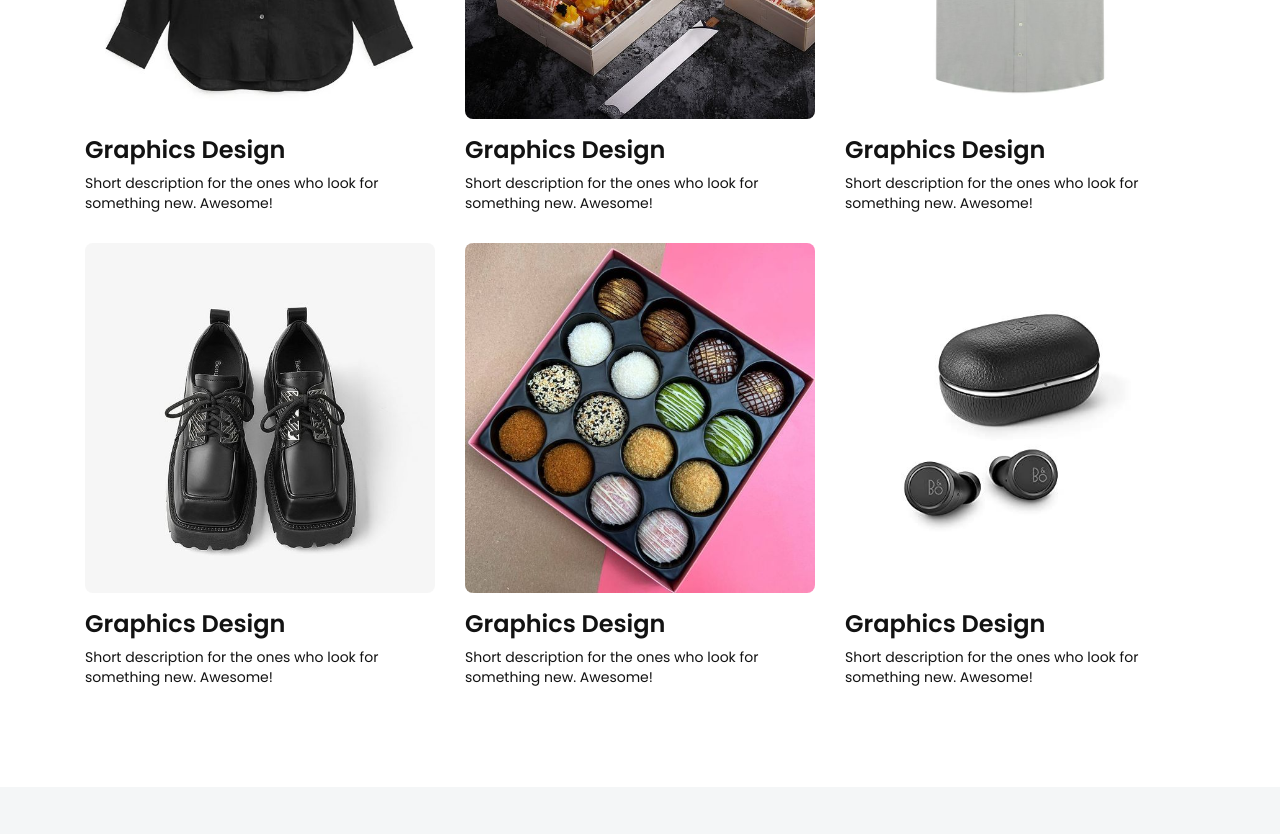
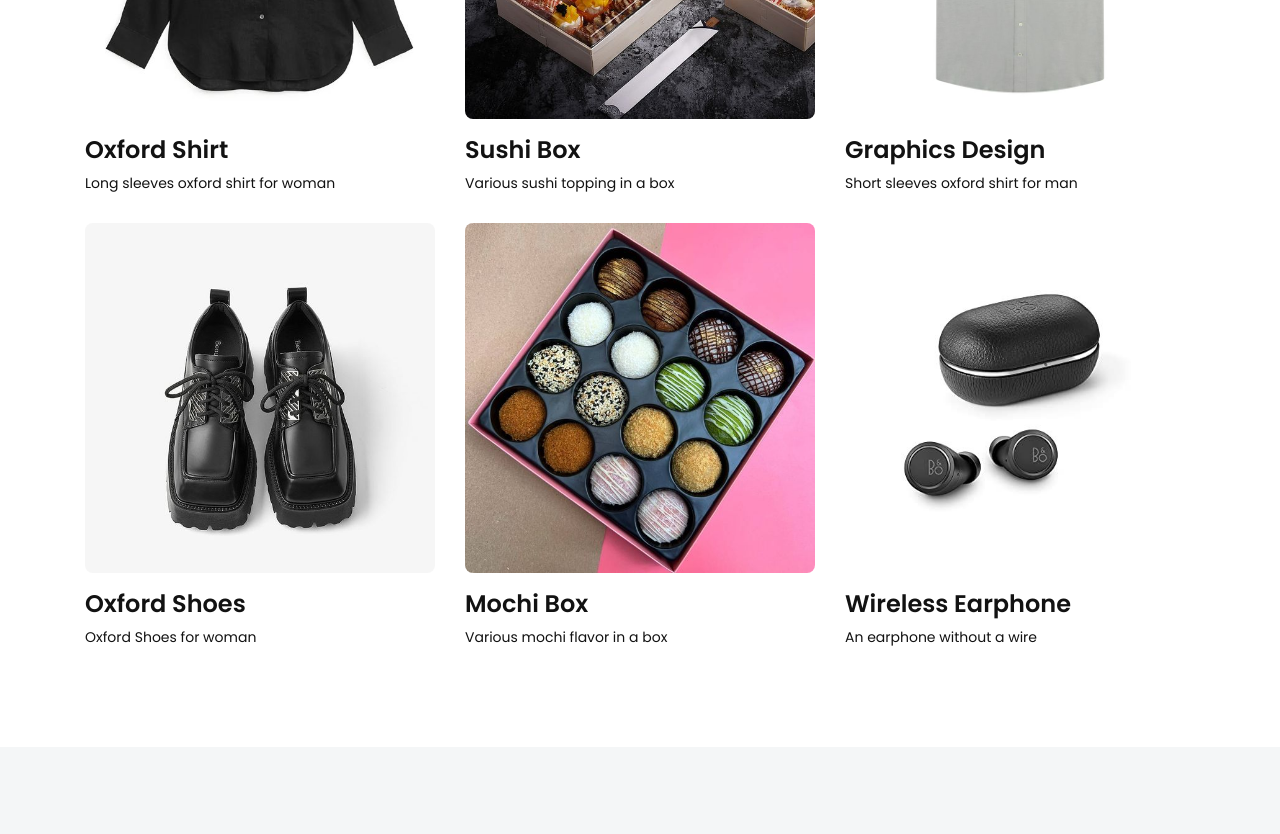
Before and after one commit to Ridho2212/UASCC, a plain HTML site: page index.html in a window 1280 px wide. Shown: the part 2580-3414 px from the top of the page. Drawn offline with Linux system fonts and the light colour scheme; files whose address does not match are found by name.

Commit message:
update products and favicon

```diff
--- a/index.html
+++ b/index.html
@@ -13,7 +13,7 @@
     <title>Go Shop!</title>
 
     <!--====== Favicon Icon ======-->
-    <link rel="shortcut icon" href="assets/images/favicon.png" type="image/png">
+    <link rel="shortcut icon" href="assets/images/favcon.png" type="image/png">
 
     <!--====== Bootstrap css ======-->
     <link rel="stylesheet" href="assets/css/bootstrap.min.css">
@@ -322,8 +322,8 @@
                             </div>
                         </div>
                         <div class="portfolio-text">
-                            <h4 class="portfolio-title"><a href="#">Graphics Design</a></h4>
-                            <p class="text">Short description for the ones who look for something new. Awesome!</p>
+                            <h4 class="portfolio-title"><a href="#">Oxford Shirt</a></h4>
+                            <p class="text">Long sleeves oxford shirt for woman</p>
                         </div>
                     </div> <!-- single portfolio -->
                 </div>
@@ -343,8 +343,8 @@
                             </div>
                         </div>
                         <div class="portfolio-text">
-                            <h4 class="portfolio-title"><a href="#">Graphics Design</a></h4>
-                            <p class="text">Short description for the ones who look for something new. Awesome!</p>
+                            <h4 class="portfolio-title"><a href="#">Sushi Box</a></h4>
+                            <p class="text">Various sushi topping in a box</p>
                         </div>
                     </div> <!-- single portfolio -->
                 </div>
@@ -365,7 +365,7 @@
                         </div>
                         <div class="portfolio-text">
                             <h4 class="portfolio-title"><a href="#">Graphics Design</a></h4>
-                            <p class="text">Short description for the ones who look for something new. Awesome!</p>
+                            <p class="text">Short sleeves oxford shirt for man</p>
                         </div>
                     </div> <!-- single portfolio -->
                 </div>
@@ -385,8 +385,8 @@
                             </div>
                         </div>
                         <div class="portfolio-text">
-                            <h4 class="portfolio-title"><a href="#">Graphics Design</a></h4>
-                            <p class="text">Short description for the ones who look for something new. Awesome!</p>
+                            <h4 class="portfolio-title"><a href="#">Oxford Shoes</a></h4>
+                            <p class="text">Oxford Shoes for woman</p>
                         </div>
                     </div> <!-- single portfolio -->
                 </div>
@@ -406,8 +406,8 @@
                             </div>
                         </div>
                         <div class="portfolio-text">
-                            <h4 class="portfolio-title"><a href="#">Graphics Design</a></h4>
-                            <p class="text">Short description for the ones who look for something new. Awesome!</p>
+                            <h4 class="portfolio-title"><a href="#">Mochi Box</a></h4>
+                            <p class="text">Various mochi flavor in a box</p>
                         </div>
                     </div> <!-- single portfolio -->
                 </div>
@@ -427,8 +427,8 @@
                             </div>
                         </div>
                         <div class="portfolio-text">
-                            <h4 class="portfolio-title"><a href="#">Graphics Design</a></h4>
-                            <p class="text">Short description for the ones who look for something new. Awesome!</p>
+                            <h4 class="portfolio-title"><a href="#">Wireless Earphone</a></h4>
+                            <p class="text">An earphone without a wire  </p>
                         </div>
                     </div> <!-- single portfolio -->
                 </div>
```
Also changed, not shown: assets/images/favcon.png (added), assets/images/favicon.png.
